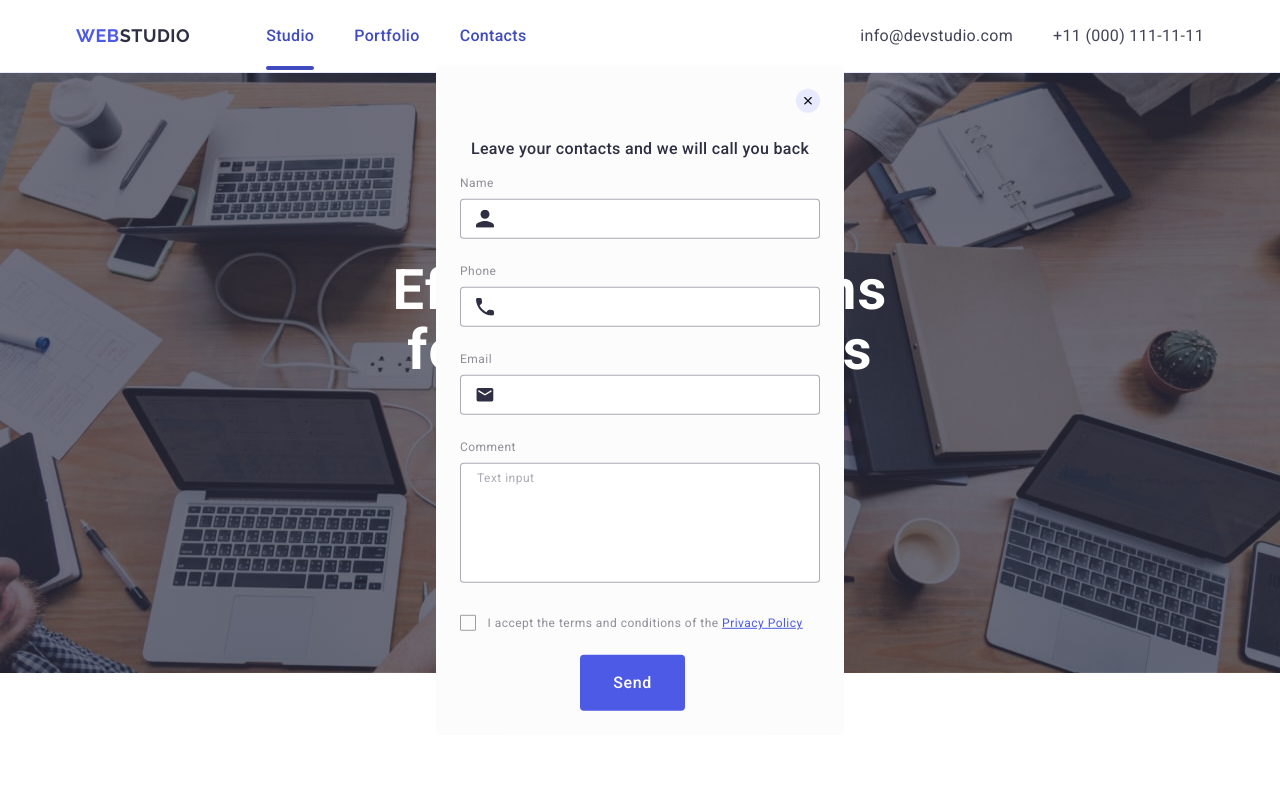
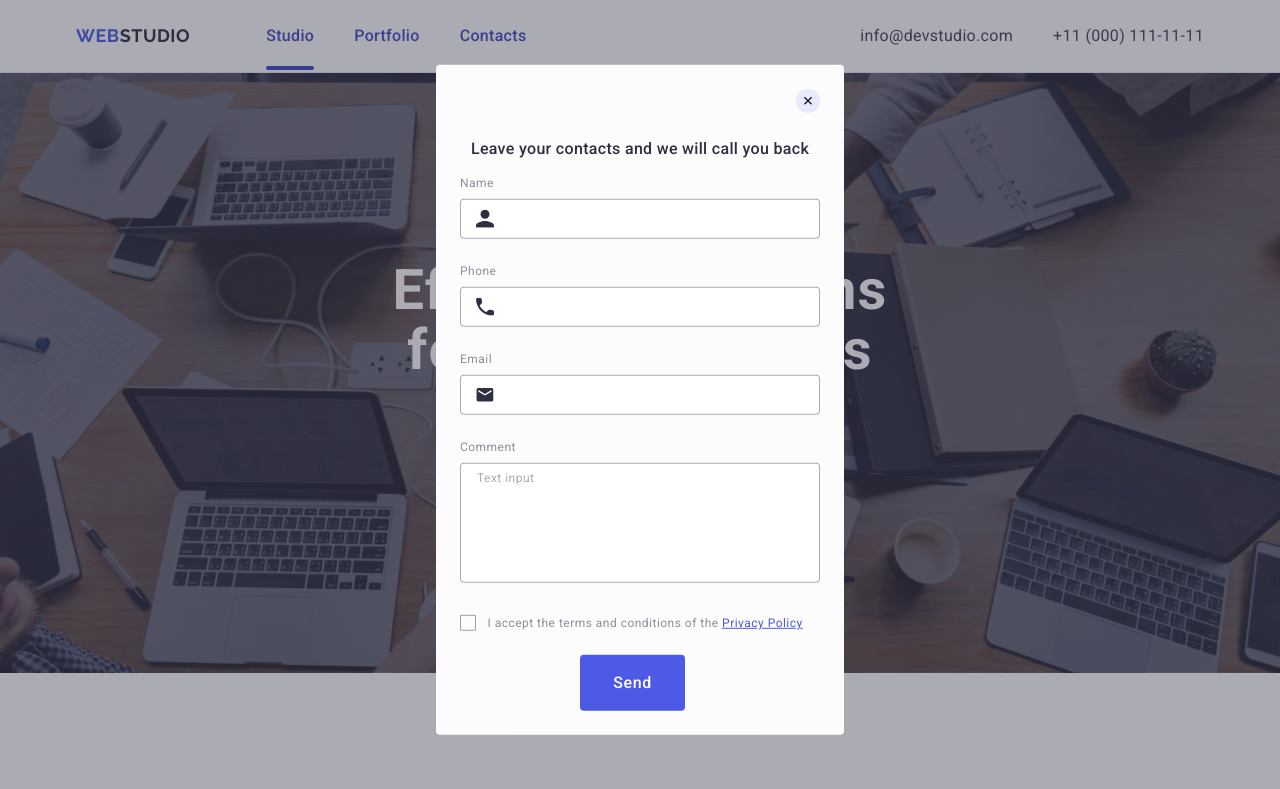
Before and after one commit to Vetaxa13/goit-markup-hw-05, a plain HTML site: page index.html in a window 1280 px wide. Shown: the top 789 px of the page. Drawn offline with nearby package versions, Linux system fonts and the light colour scheme.

Commit message:
Updated hw05-2

```diff
--- a/css/styles.css
+++ b/css/styles.css
@@ -503,7 +503,6 @@ img {
   background-color: #404bbf;
 }
 
-
 /* ====================== Backdrop styles/ =====================*/
 .backdrop {
   position: fixed;
--- a/index.html
+++ b/index.html
@@ -541,23 +541,19 @@
               placeholder="E-mail"
             />
           </div>
-
         </div>
         <div class="footer-input-wrapper">
           <button class="footer-form-btn" type="submit">Subscribe</button>
           <svg class="footer-field-icon" width="24" height="24">
-                <use
-                  href="./images/icons/symbol-defs.svg#icon-frem-icon"
-                ></use>
+            <use href="./images/icons/symbol-defs.svg#icon-frem-icon"></use>
           </svg>
         </div>
       </div>
-
     </footer>
 
     <!--Backdrop  -->
 
-    <!-- <div class="backdrop is-open"> -->
+    <div class="backdrop is-open">
       <div class="modal">
         <button
           class="modal-close-btn"
```
Lines whose indentation alone changed are shown as unchanged.
